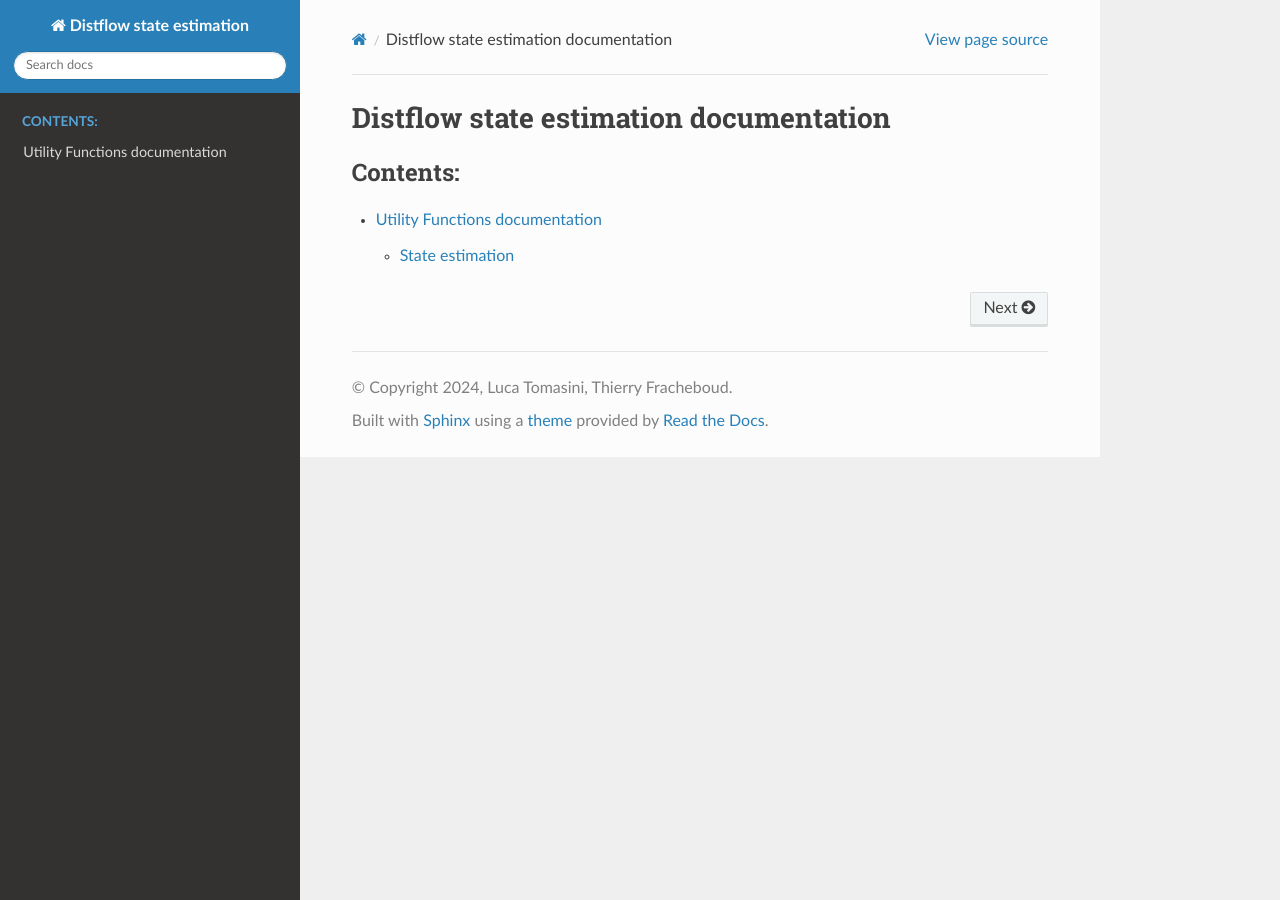
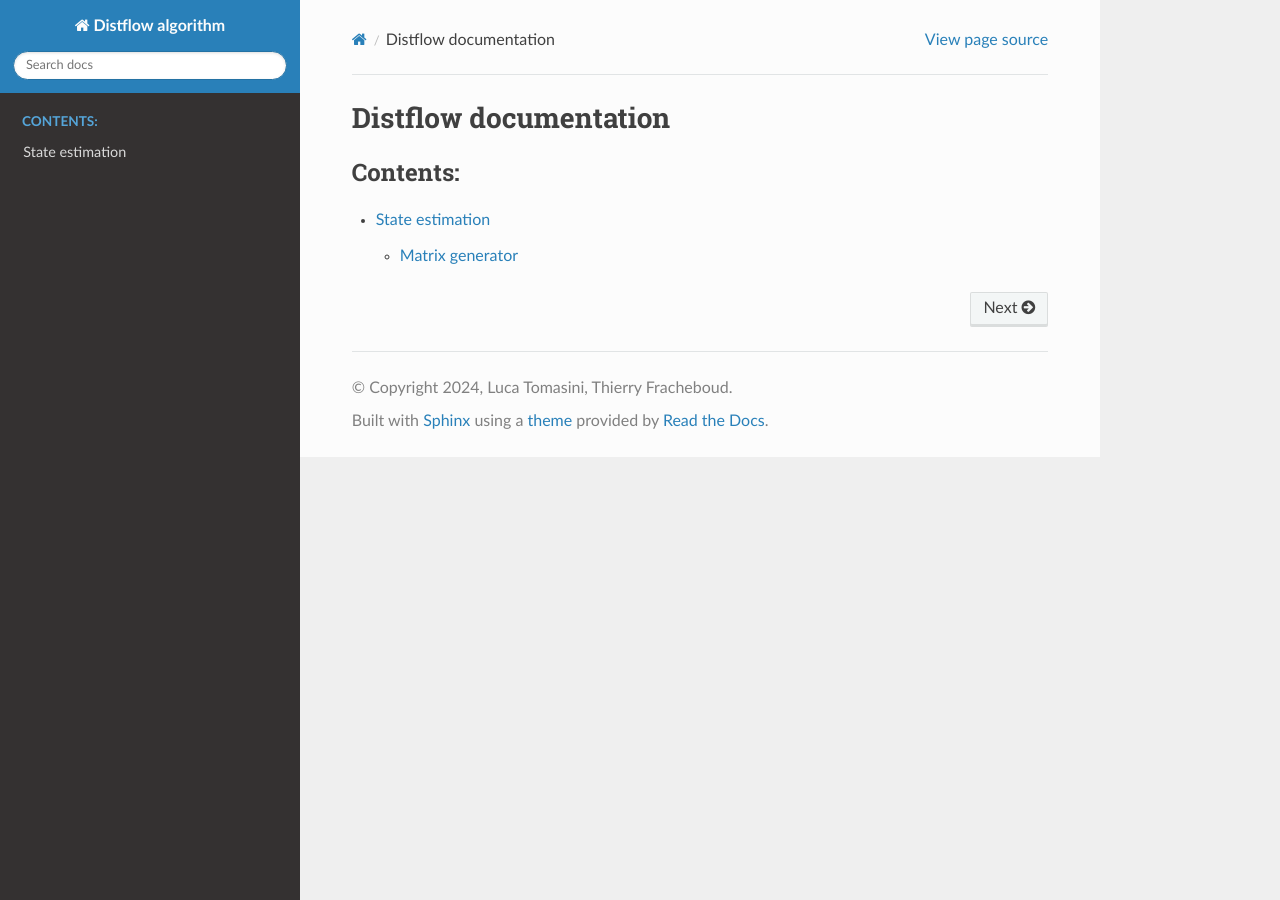
Before and after one commit to heig-vd-ie/distflow-state-estimation, a Sphinx documentation site: the page built from docs/index.rst, in a window 1280 px wide. Built offline with Sphinx 7.4.7 and the Read the Docs theme 3.1.0, drawn with Linux system fonts in a browser that asks for light colours.

Commit message:
Modify titles

```diff
--- a/docs/conf.py
+++ b/docs/conf.py
@@ -6,7 +6,7 @@
 # -- Project information -----------------------------------------------------
 # https://www.sphinx-doc.org/en/master/usage/configuration.html#project-information
 
-project = 'Distflow state estimation'
+project = 'Distflow algorithm'
 copyright = '2024, Luca Tomasini, Thierry Fracheboud'
 author = 'Luca Tomasini, Thierry Fracheboud'
 
--- a/docs/index.rst
+++ b/docs/index.rst
@@ -1,10 +1,10 @@
 
 
-Distflow state estimation documentation
+Distflow documentation
 =======================================
 
 .. toctree::
    :maxdepth: 2
    :caption: Contents:
 
-   modules
+   state_estimation
--- a/docs/modules.rst
+++ /dev/null
@@ -1,7 +0,0 @@
-Utility Functions documentation
-=================================
-
-.. toctree::
-   :maxdepth: 4
-
-   state_estimation
```
